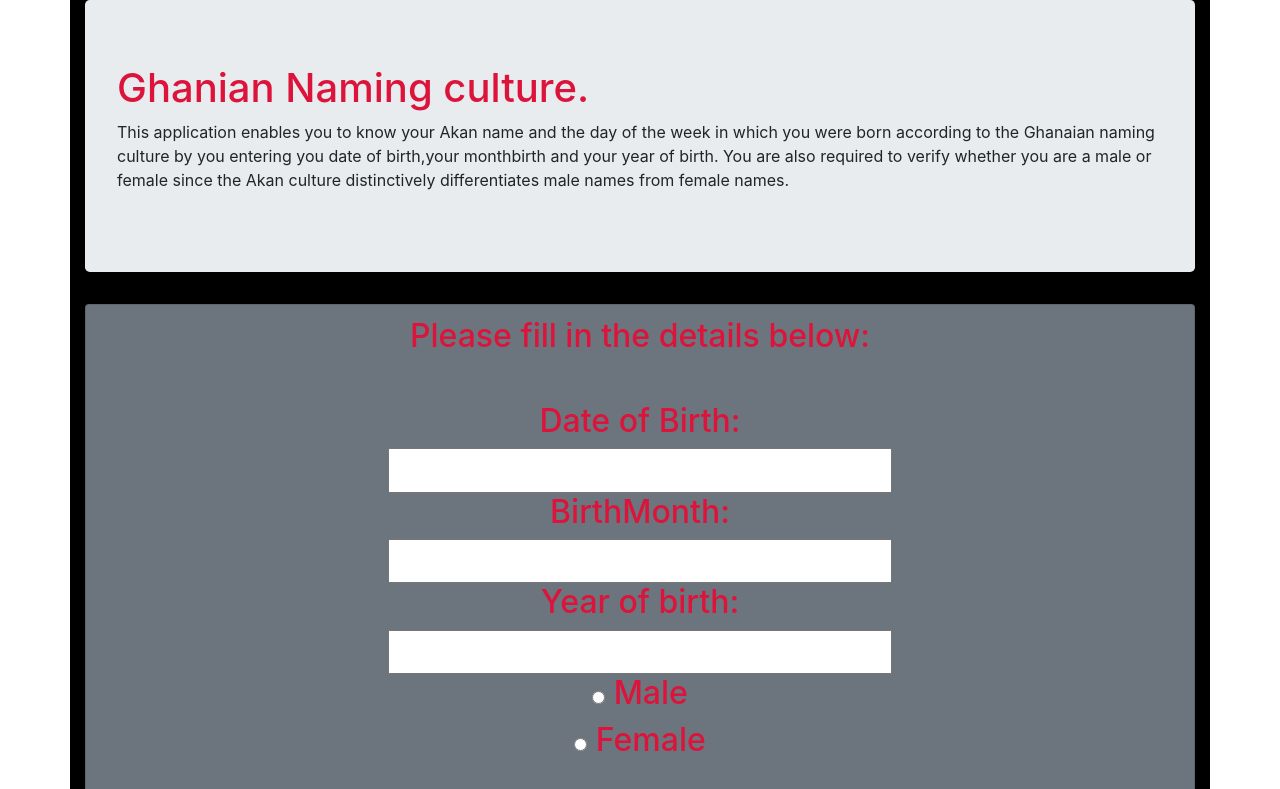
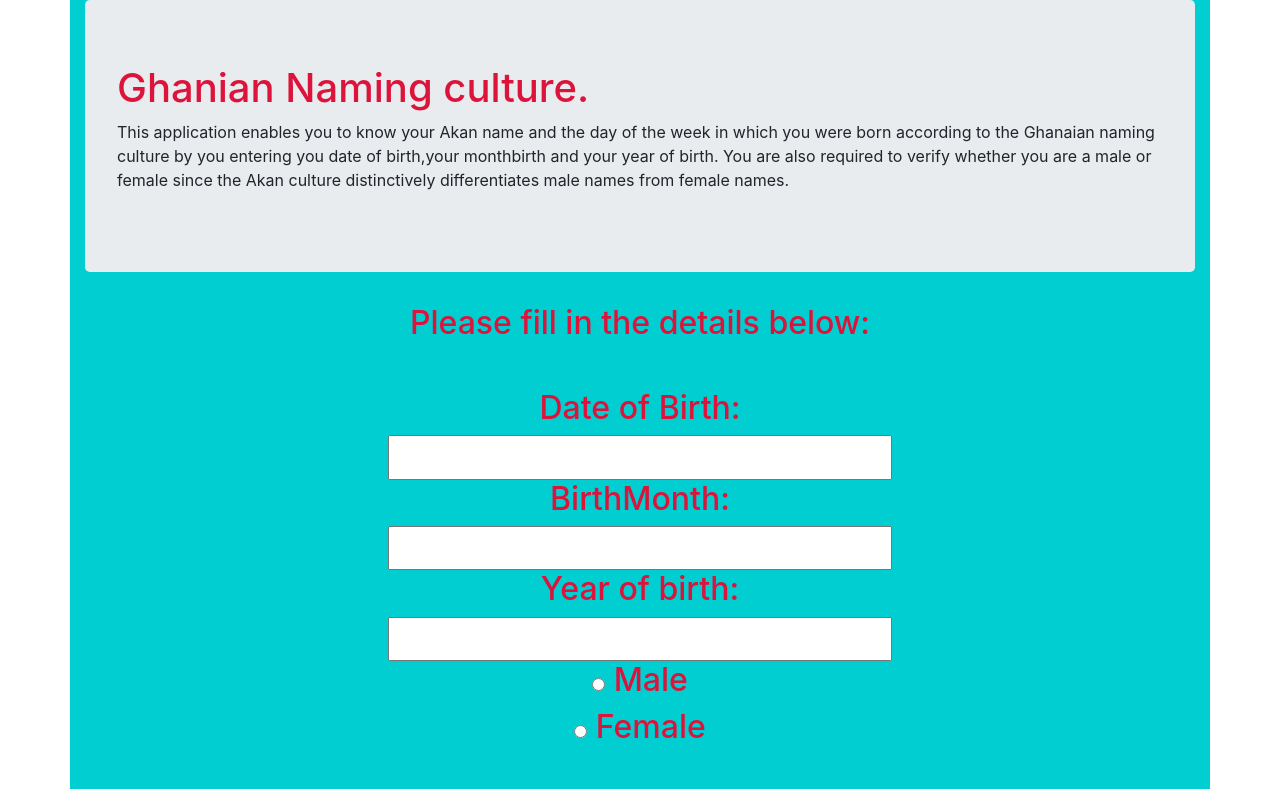
Before and after one commit to kangalah/Akan-naming-culture, a plain HTML site: page index.html in a window 1280 px wide. Shown: the top 789 px of the page. Drawn offline with Linux system fonts and the light colour scheme; a script that the page names is missing.

Commit message:
changed background color

```diff
--- a/index.html
+++ b/index.html
@@ -15,10 +15,9 @@
             <p>This application enables you to know your Akan name and the day of the week in which you were born according to the Ghanaian naming culture by you entering you date of birth,your monthbirth and your year of birth.
             You are also required to verify whether you are a male or female since the Akan culture distinctively differentiates male names from female names.</p>
           </div>
-             <div class="card bg-secondary">
-               <div class="card-title"></div>
-                <h2>Please fill in the details below:</h2>
-                 <h2>
+            <div class="card-title"></div>
+            <h2>Please fill in the details below:</h2>
+            <h2>
              <br>
               <div class="one">
                 <form>
--- a/styles.css
+++ b/styles.css
@@ -1,5 +1,5 @@
 .container{
-    background-color: black;
+    background-color: darkturquoise;
     width: 100%;
 }
 h1 {
```
